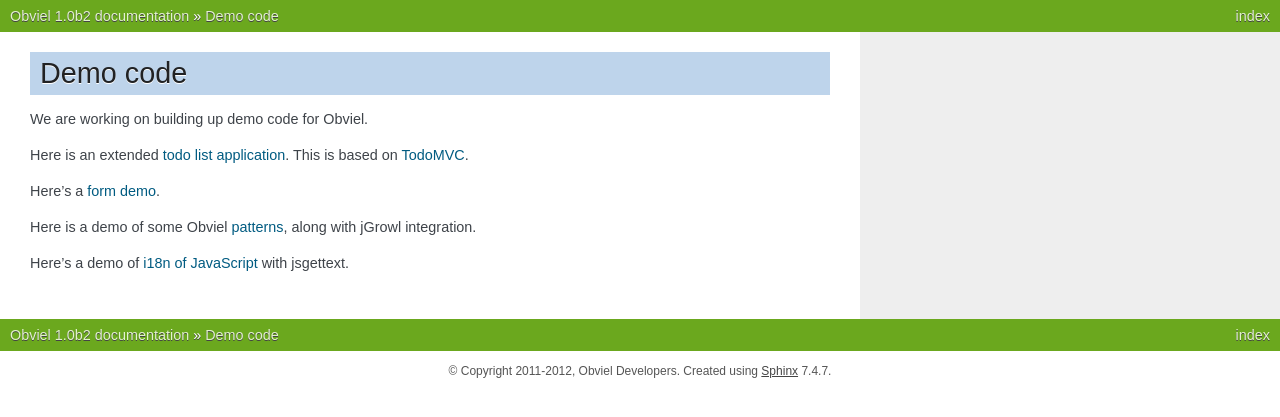
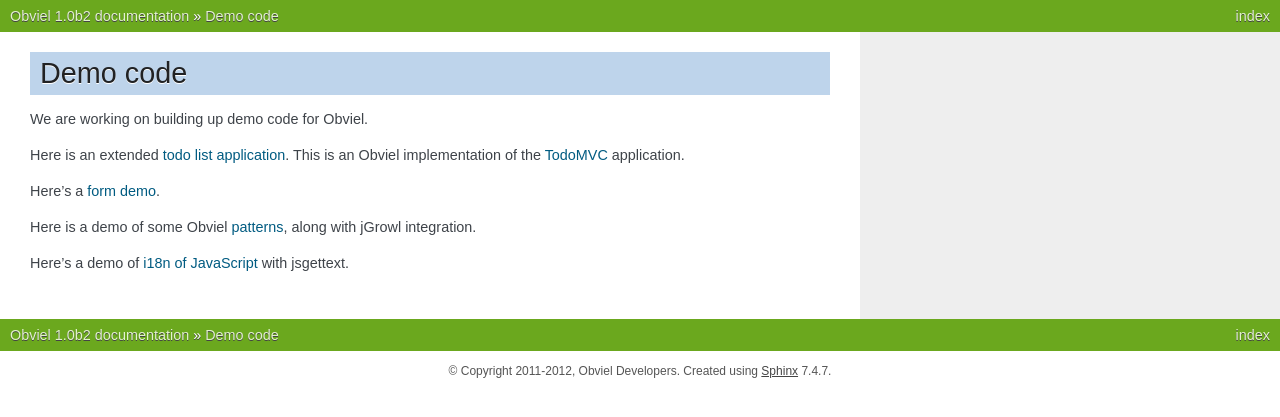
Before and after one commit to obviel/obviel, a Sphinx documentation site: the page built from doc/demo.txt, in a window 1280 px wide. Shown: the top 417 px of the page. Built offline with Sphinx 7.4.7, drawn with Linux system fonts in a browser that asks for light colours.

Commit message:
Clarify.

```diff
--- a/doc/demo.txt
+++ b/doc/demo.txt
@@ -3,7 +3,8 @@ Demo code
 
 We are working on building up demo code for Obviel.
 
-Here is an extended `todo list application`_. This is based on TodoMVC_.
+Here is an extended `todo list application`_. This is an Obviel implementation
+of the TodoMVC_ application.
 
 .. _`todo list application`: _static/demo/todos/index.html
 
```
